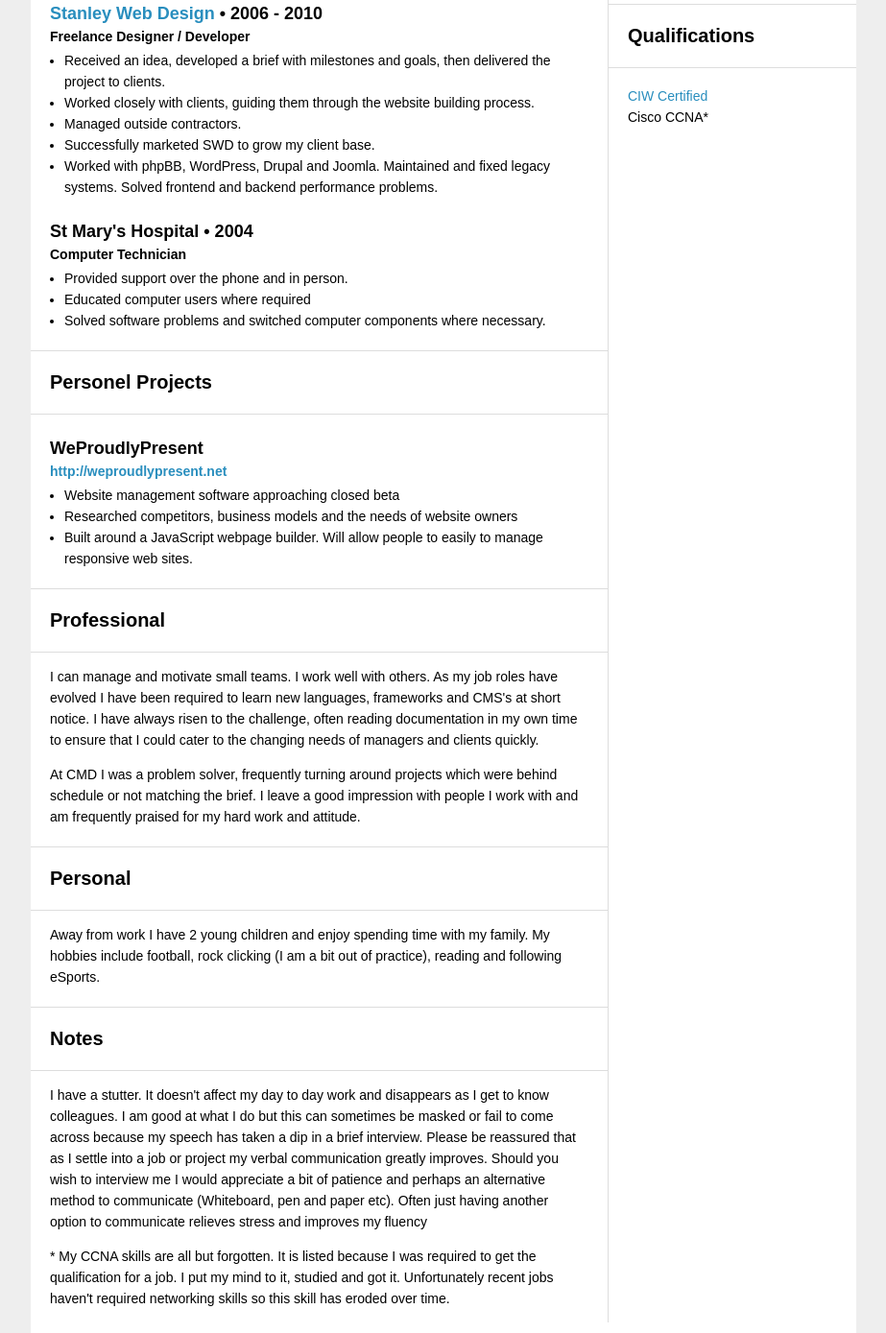
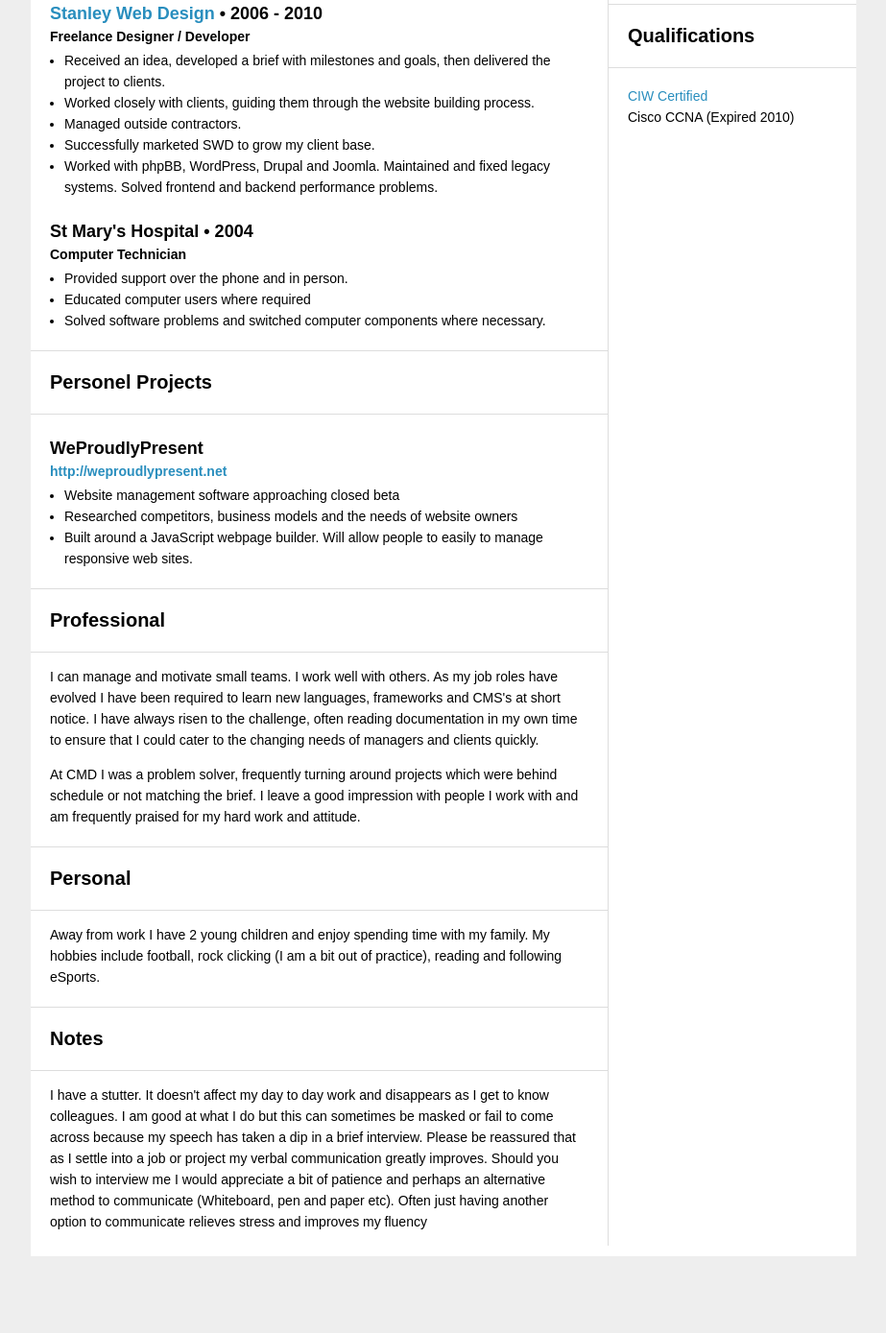
Before and after one commit to JasonZStanley/cv, a plain HTML site: page index.html in a window 1280 px wide. Shown: the part 465-1854 px from the top of the page at 96% size, without its empty margins (178-1101 px from the left). After the commit the page ends 1774 px from the top, so only its background shows below. Drawn offline with Linux system fonts and the light colour scheme.

Commit message:
Adjusted CCNA text.

```diff
--- a/index.html
+++ b/index.html
@@ -51,7 +51,7 @@
 						<article>
 							<ul>
 								<li><a href="http://www.ciwcertified.com/" target="_blank">CIW Certified</a></li>
-								<li>Cisco CCNA*</li>
+								<li>Cisco CCNA (Expired 2010)</li>
 							</ul>
 						</article>
 					</section>
@@ -126,8 +126,6 @@
 						<h3>Notes</h3>
 						<article>
 							<p>I have a stutter. It doesn't affect my day to day work and disappears as I get to know colleagues. I am good at what I do but this can sometimes be masked or fail to come across because my speech has taken a dip in a brief interview. Please be reassured that as I settle into a job or project my verbal communication greatly improves. Should you wish to interview me I would appreciate a bit of patience and perhaps an alternative method to communicate (Whiteboard, pen and paper etc). Often just having another option to communicate relieves stress and improves my fluency</p>
-
-							<p>* My CCNA skills are all but forgotten. It is listed because I was required to get the qualification for a job. I put my mind to it, studied and got it. Unfortunately recent jobs haven't required networking skills so this skill has eroded over time.</p>
 						</article>
 					</section>
 				</div>
```
